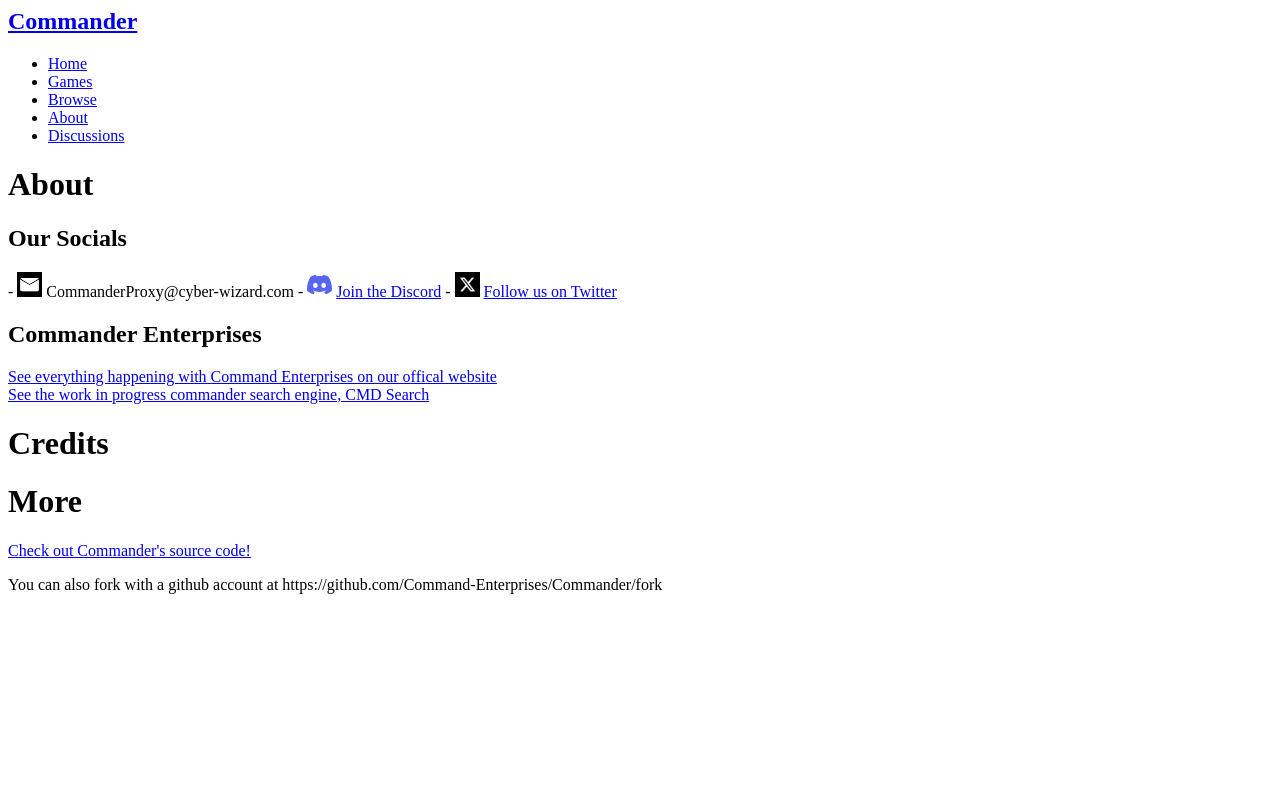
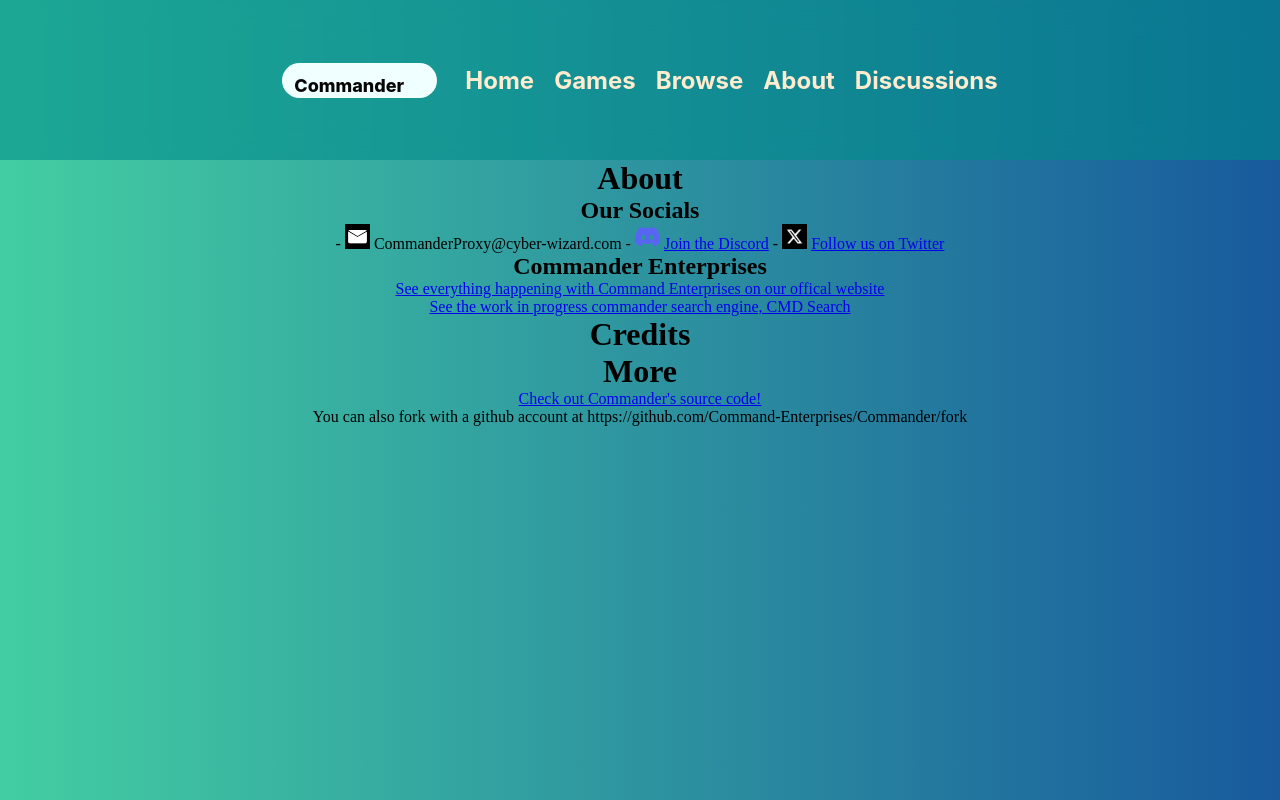
Before and after one commit to Command-Enterprises/Commander, a website: page static/about.html in a window 1280 px wide. Drawn offline with Linux system fonts and the light colour scheme.

Commit message:
fix-ip-about.html

```diff
--- a/static/about.html
+++ b/static/about.html
@@ -1,5 +1,5 @@
 <div id="content"></div>
-<link rel="stylesheet" type="text/css" href ="navbar.css">
+<link rel="stylesheet" type="text/css" href ="index.css">
 <script>
     fetch('navbar.html')
         .then(response => response.text())
@@ -8,6 +8,7 @@
         })
         .catch(error => console.error(error));
 </script>
+<div class="gege">
 <h1>About</h1>
 <h2>Our Socials</h2>
 - <img src="/assets/other/email.svg" width="25" height="25">
@@ -23,7 +24,6 @@ CommanderProxy@cyber-wizard.com
     <a href="https://command-enterprises.github.io">See everything happening with Command Enterprises on our offical website</a>
 </div>
     <a href="https://cmd-search.vercel.app">See the work in progress commander search engine, CMD Search</a>
-</div>
 <div>
 <h1>Credits</h1>
 </div>
@@ -31,5 +31,6 @@ CommanderProxy@cyber-wizard.com
 <a href="https://github.com/Command-Enterprises/Commander/">Check out Commander's source code!</a>
 <br>
 <p>You can also fork with a github account at https://github.com/Command-Enterprises/Commander/fork </p>
+</div>
 </body>
 </html>
--- a/static/index.css
+++ b/static/index.css
@@ -37,6 +37,10 @@ div.sidenav a
 		text-align: center;
 		display: block;
 	    padding-top: 50px;
+}
+div.gege
+{
+	text-align:center;
 }
 div.header a
 {
```
